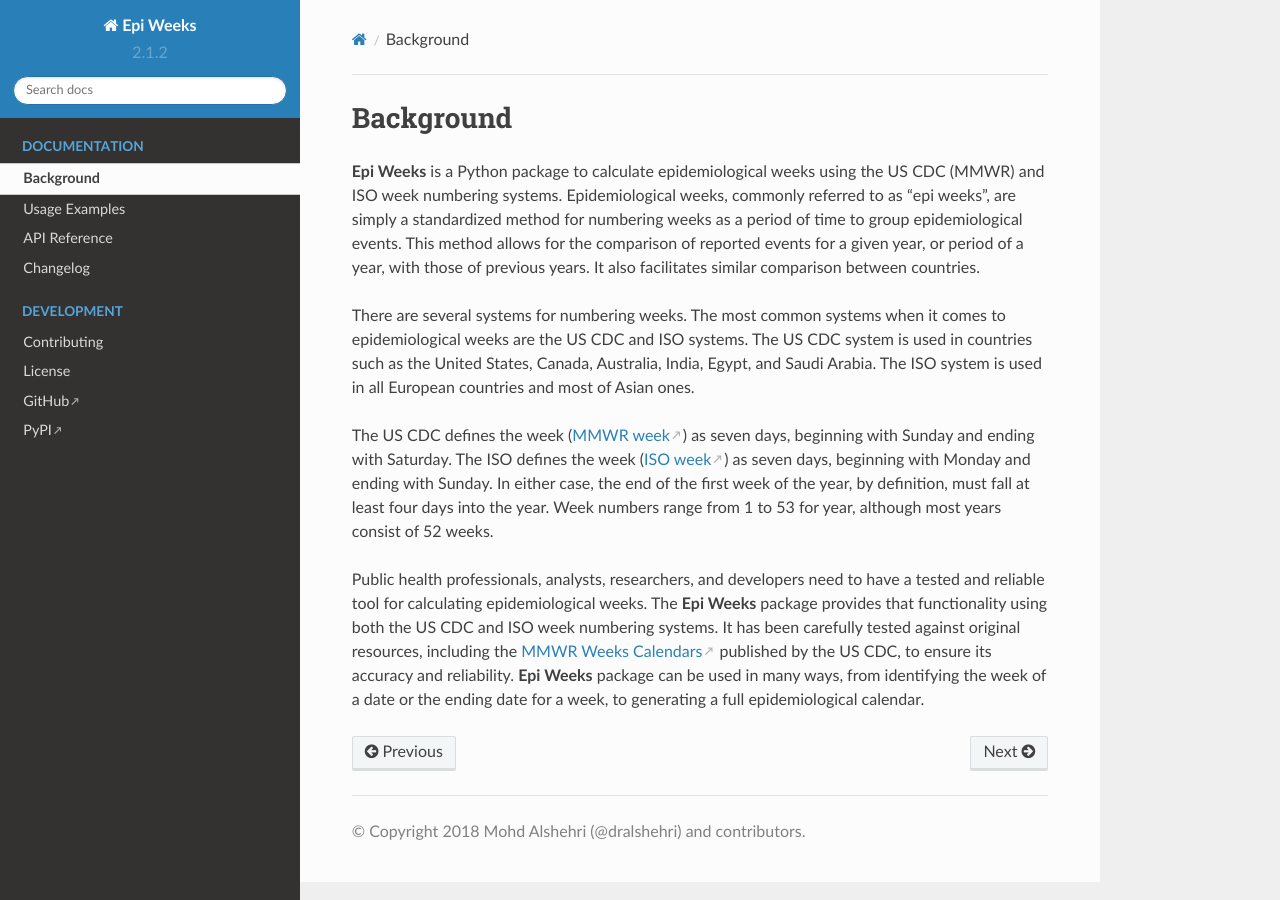
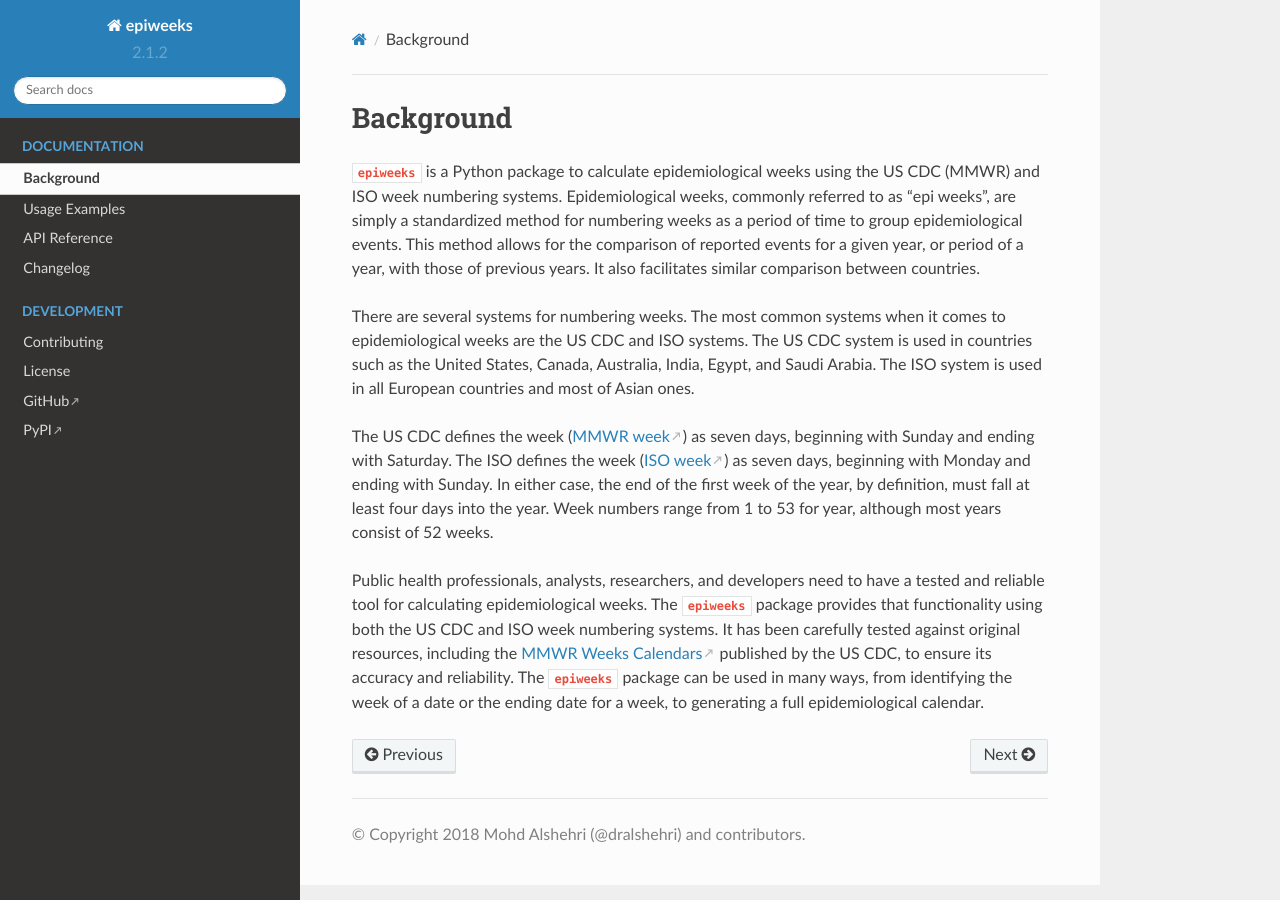
Before and after one commit to dralshehri/epiweeks, a Sphinx documentation site: the page built from docs/background.md, in a window 1280 px wide. Built offline with Sphinx 7.4.7 and the Read the Docs theme 2.0.0, drawn with Linux system fonts in a browser that asks for light colours; the version number is read from the project's files by our own code.

Commit message:
Update documentation

```diff
--- a/docs/_static/custom.css
+++ b/docs/_static/custom.css
@@ -14,3 +14,8 @@
 dl[class='py method'] a[class='reference external']:after {
   content: "";
 }
+
+dl[class='py property'] {
+  display: block !important;
+  padding-right: initial !important;
+}
--- a/docs/api.md
+++ b/docs/api.md
@@ -1,7 +1,7 @@
 # API Reference
 
 This page contains auto-generated API reference documentation
-for the **Epi Weeks** package.
+for the **`epiweeks`** package.
 
 :::{eval-rst}
 .. currentmodule:: epiweeks
--- a/docs/background.md
+++ b/docs/background.md
@@ -4,7 +4,7 @@
 
 # Background
 
-**Epi Weeks** is a Python package to calculate epidemiological weeks using the US CDC
+**`epiweeks`** is a Python package to calculate epidemiological weeks using the US CDC
 (MMWR) and ISO week numbering systems. Epidemiological weeks, commonly referred to as
 "epi weeks", are simply a standardized method for numbering weeks as a period of time
 to group epidemiological events. This method allows for the comparison of reported
@@ -23,12 +23,12 @@
 from 1 to 53 for year, although most years consist of 52 weeks.
 
 Public health professionals, analysts, researchers, and developers need to have a
-tested and reliable tool for calculating epidemiological weeks. The **Epi Weeks**
+tested and reliable tool for calculating epidemiological weeks. The **`epiweeks`**
 package provides that functionality using both the US CDC and ISO week numbering
 systems. It has been carefully tested against original resources, including the
 [MMWR Weeks Calendars] published by the US CDC, to ensure its accuracy and reliability.
-**Epi Weeks** package can be used in many ways, from identifying the week of a date or
-the ending date for a week, to generating a full epidemiological calendar.
+The **`epiweeks`** package can be used in many ways, from identifying the week of
+a date or the ending date for a week, to generating a full epidemiological calendar.
 
 [MMWR week]: https://ndc.services.cdc.gov/wp-content/uploads/MMWR_Week_overview.pdf
 [ISO week]: https://en.wikipedia.org/wiki/ISO_week_date
--- a/docs/conf.py
+++ b/docs/conf.py
@@ -8,25 +8,30 @@
 from pathlib import Path
 
 package_name = "epiweeks"
-package_path = Path("../src")
-sys.path.append(str(package_path.resolve()))
+package_path = Path("../src").joinpath(package_name).resolve()
+
+sys.path.append(str(package_path.parent))
+
+
+def read_version():
+    content = package_path.joinpath("__init__.py").read_text()
+    pattern = re.compile(r"(?<=__version__\s=\s\").*(?=\")")
+    return pattern.search(content).group()
 
 
 # -- Project information ---------------------------------------------------------------
 
-project = "Epi Weeks"
+project = "epiweeks"  # project name at PyPI and GitHub
 author = "Mohd Alshehri (@dralshehri)"
 project_copyright = "2018 Mohd Alshehri (@dralshehri) and contributors"
-
-init_file_content = package_path.joinpath(f"{package_name}.py").read_text()
-version = re.search(r"(?<=__version__\s=\s\").*(?=\")", init_file_content).group()
+version = read_version()
 
 #
 # -- General configuration -------------------------------------------------------------
 #
 extensions = [
     "sphinx.ext.autodoc",
-    "sphinx.ext.autosummary",
+    "sphinx.ext.viewcode",
     "sphinx.ext.intersphinx",
     "myst_parser",
     "notfound.extension",
@@ -40,6 +45,7 @@
     ".md": "markdown",
 }
 pygments_style = "colorful"
+add_module_names = False
 
 #
 # -- Options for autodoc ---------------------------------------------------------------
@@ -48,11 +54,10 @@
     "members": True,
     "member-order": "bysource",
     "undoc-members": False,
-    "show_inheritance": True,
+    "show-inheritance": True,
 }
 autoclass_content = "both"
-# autodoc_mock_imports = [package_name]
-autodoc_typehints = "signature"
+autodoc_typehints = "description"
 
 #
 # -- Options for intersphinx -----------------------------------------------------------
@@ -83,7 +88,7 @@
 #
 # -- Options for HTML output -----------------------------------------------------------
 #
-html_baseurl = "https://epiweeks.readthedocs.io/en/stable/"
+html_baseurl = f"https://{project}.readthedocs.io/en/stable/"
 html_theme = "sphinx_rtd_theme"
 html_theme_options = {
     "collapse_navigation": False,
--- a/docs/index.md
+++ b/docs/index.md
@@ -2,7 +2,7 @@
 hide-toc: true
 ---
 
-# Epi Weeks
+# `epiweeks`
 
 :::{include} ../README.md
 :start-after: <!-- start description -->
```
